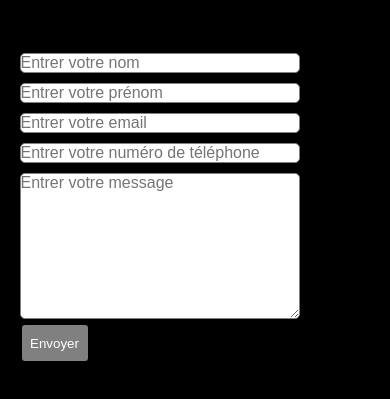
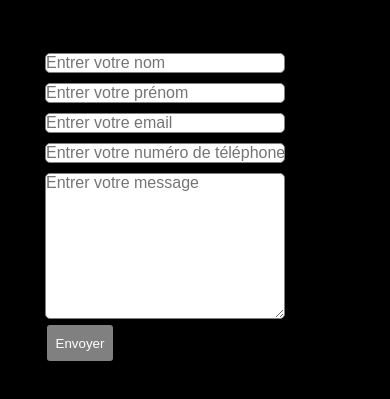
Before and after one commit to ibrahimacamara335/apprentissage-html-css-mediaquery, a plain HTML site: page index.html in a window 390 px wide. Shown: the part 425-824 px from the top of the page. Drawn offline with Linux system fonts and the light colour scheme.

Commit message:
modification de champs

```diff
--- a/css/style.css
+++ b/css/style.css
@@ -128,10 +128,9 @@ form {
 input,
 textarea {
     width: 100%;
-    padding: 10ox;
+    padding: 10px;
     outline: 0;
-    border: 2px solid gold;
-    columns: #fff;
+    border: 3px solid gray;
     background: #fff;
     font-size: 16px;
 
@@ -192,11 +191,11 @@ button {
         height: 50%;
     }
 
-    /* form {
+    form {
         width: 100%;
         max-width: 300px;
 
-    } */
+    }
 
     .input-group {
         margin-bottom: 10px;
@@ -215,9 +214,9 @@ button {
 
     }
 
-    /* .input-champ {
+    .input-champ {
         height: 20px;
-    } */
+    }
 
     label {
         height: 50%;
--- a/index.html
+++ b/index.html
@@ -47,7 +47,7 @@
             <form>
                 <div class="input-group">
                     <input class="input-champ" maxlength="30" type="text" id="name" placeholder="Entrer votre nom"
-                        required pattern="[A-Za-z\d\. \s]{2,30}"
+                        required pattern="^[A-Z][A-Za-z\d\. \s]{2,30}"
                         title="Ce champ doit commencer par une lettre majiscule et sa ne prend pas des caractères speciaux">
                     <label for="name"></label>
                 </div>
```
